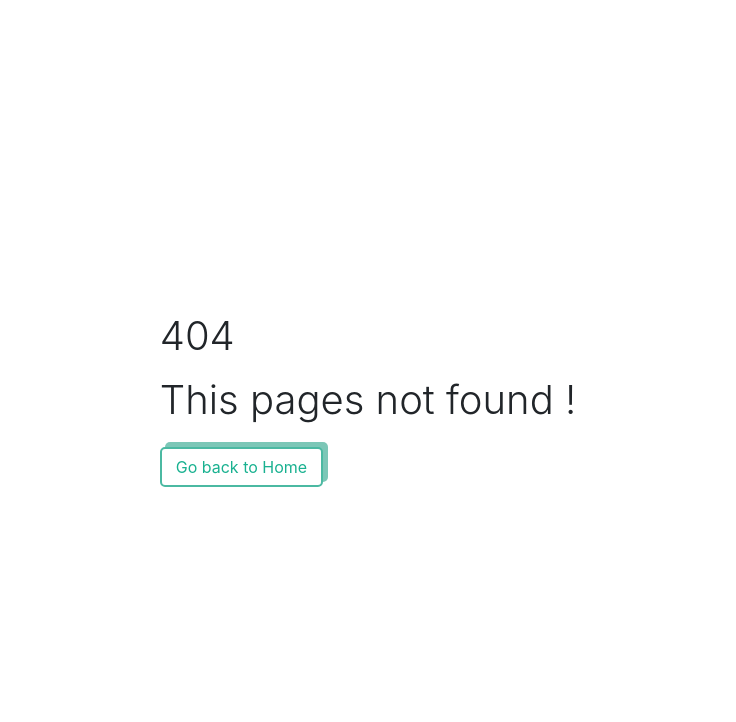
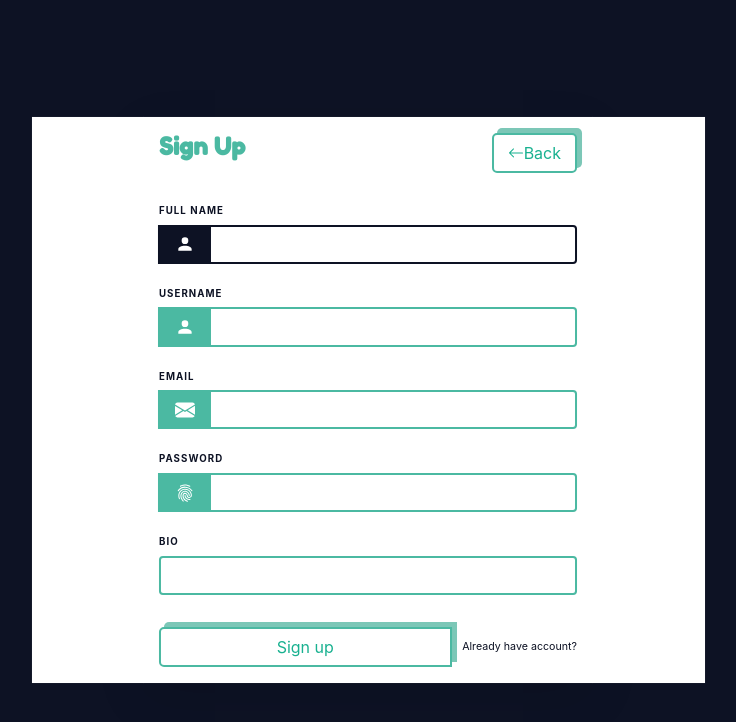
Before and after one commit to ridhoajibx/movie, a React (Create React App) app: page /signup in a window 1280 px wide. Before the commit this address had no page. Shown: the top 722 px of the page, without its empty margins (272-1008 px from the left). Built offline with nearby package versions, Linux system fonts and the light colour scheme.

Commit message:
[ridho]--refactor router login to signin

```diff
--- a/src/pages/auth/form/Signin.js
+++ b/src/pages/auth/form/Signin.js
@@ -73,7 +73,7 @@ const Signin = () => {
                             </div>
                             <div className="btn-group">
                                 <button type="submit" className="btn btn-main">Sign in</button>
-                                <Link className="btn--text ml-5" to="/register">I don't have account?</Link>
+                                <Link className="btn--text ml-5" to="/signup">I don't have account?</Link>
                             </div>
                         </div>
                     </form>
--- a/src/pages/auth/form/Signup.js
+++ b/src/pages/auth/form/Signup.js
@@ -44,8 +44,8 @@ const Signup = () => {
             Swal.fire({
                 icon: 'error',
                 title: 'Oops...',
-                // text: `${e.response.data.errors.email && 'email has been taken' }, ${e.response.data.errors.username && 'username has been taken'}`
-                text: Object.keys(e.response.data.errors).toString() + ' ' +e.response.data.errors.email
+                text: `${e.response.data.errors.email && 'email has been taken'}, ${e.response.data.errors.username && 'username has been taken'}`
+                // text: Object.keys(e.response.data.errors).toString() + ' ' +e.response.data.errors.email
             })
         }
     };
@@ -149,7 +149,7 @@ const Signup = () => {
                             </div>
                             <div className="btn-group">
                                 <button type="submit" className="btn btn-main">Sign up</button>
-                                <Link className="btn--text ml-5" to="/login">Already have account?</Link>
+                                <Link className="btn--text ml-5" to="/signin">Already have account?</Link>
                             </div>
                         </div>
                     </form>
--- a/src/routers/Index.js
+++ b/src/routers/Index.js
@@ -37,7 +37,7 @@ const Index = () => {
             </Route>
 
             <Route exact path="/signin" component={ Signin } />
-            <Route exact path="/register" component={ Signup } />
+            <Route exact path="/signup" component={ Signup } />
 
             <Route path="*" component={ NotFound }/>
         </Switch>
```
